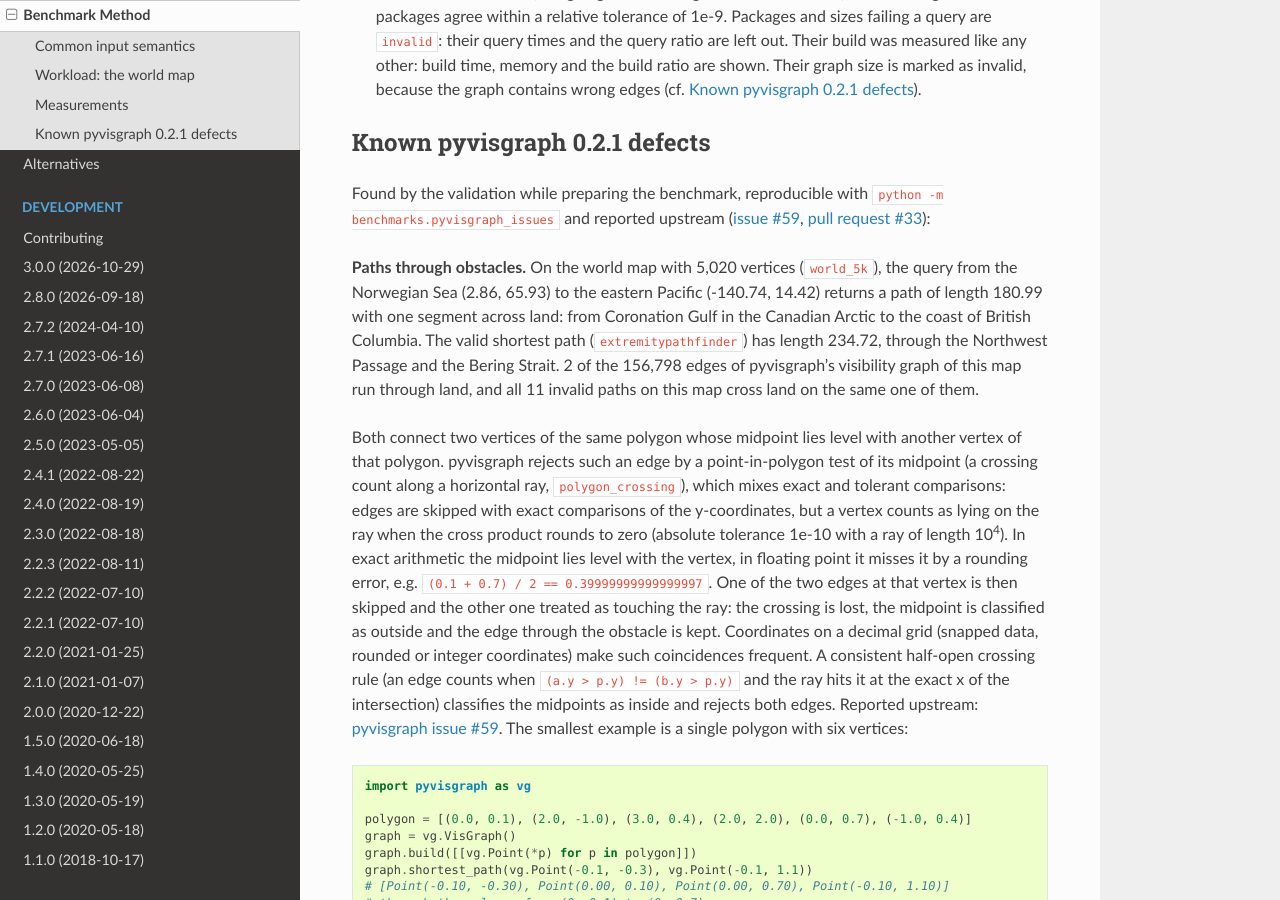
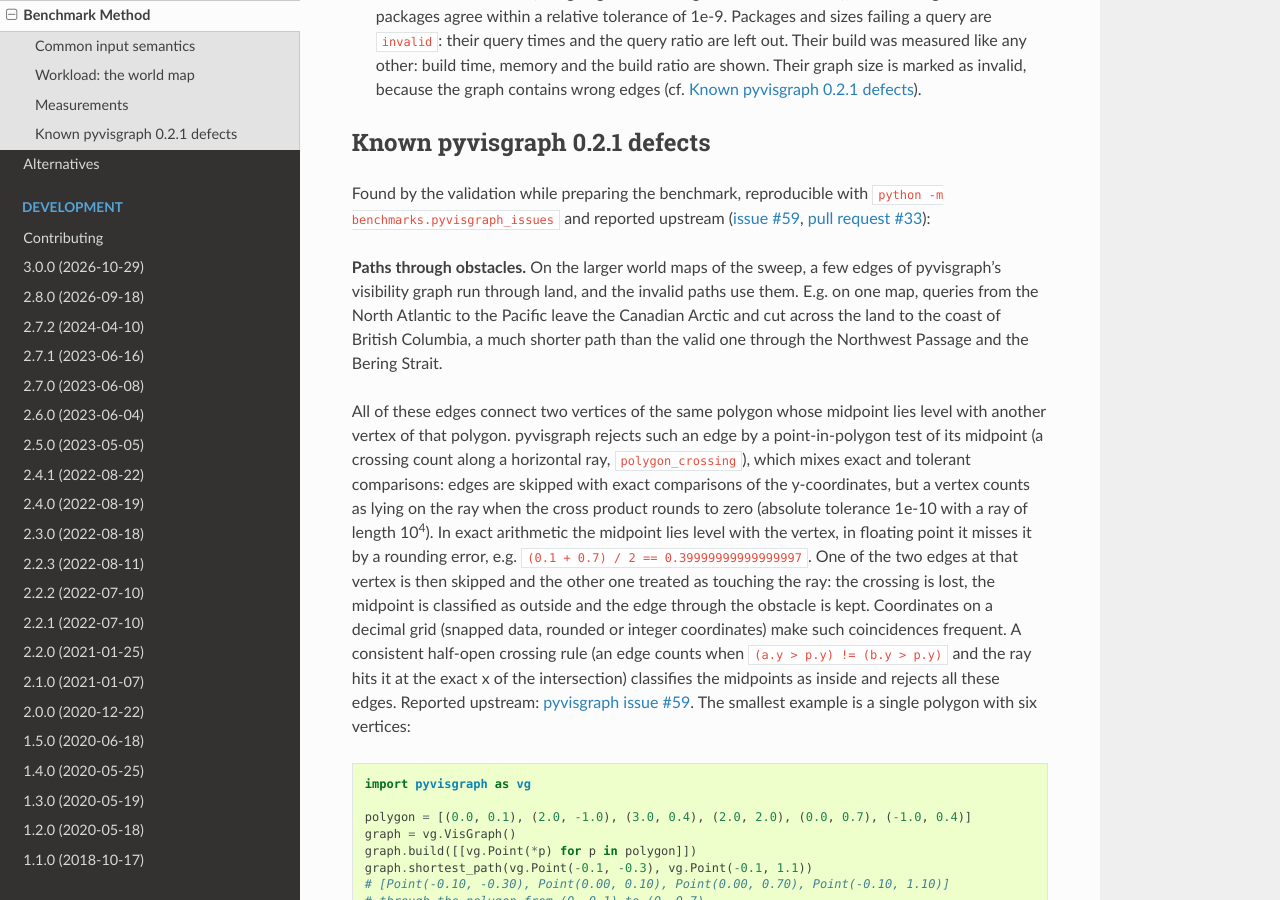
Before and after one commit to jannikmi/extremitypathfinder, a Sphinx documentation site: the page built from docs/7_benchmark_method.rst, in a window 1280 px wide and 900 px high, scrolled down 2966 px. Built offline with Sphinx 7.4.7 and the Read the Docs theme 3.1.0, drawn with Linux system fonts in a browser that asks for light colours.

Commit message:
docs: qualitative benchmark claims, larger maps than pyvisgraph
- pyvisgraph defects: the paths through obstacles without measured lengths and counts
- performance page: extremitypathfinder builds larger maps (earlier full run with larger maps),
  the scope names one machine and one type of map
- paper: performance stated qualitatively; the paper guide states this rule

Co-Authored-By: Claude Opus 5.5 <noreply@anthropic.com>

```diff
--- a/docs/7_benchmark_method.rst
+++ b/docs/7_benchmark_method.rst
@@ -129,14 +129,12 @@ Found by the validation while preparing the benchmark, reproducible with
 .. benchmark-derived: the figures of the defects (from ``benchmarks.pyvisgraph_issues`` and the cleaned map). Update this text with every full benchmark run
    (docs/contributing/performance.md, "After a full run").
 
-**Paths through obstacles.** On the world map with 5,020 vertices (``world_5k``),
-the query from the Norwegian Sea (2.86, 65.93) to the eastern Pacific (-140.74, 14.42) returns a path of length 180.99
-with one segment across land: from Coronation Gulf in the Canadian Arctic to the coast of British Columbia.
-The valid shortest path (``extremitypathfinder``) has length 234.72, through the Northwest Passage and the Bering Strait.
-2 of the 156,798 edges of pyvisgraph's visibility graph of this map run through land,
-and all 11 invalid paths on this map cross land on the same one of them.
+**Paths through obstacles.** On the larger world maps of the sweep, a few edges of pyvisgraph's visibility graph
+run through land, and the invalid paths use them. E.g. on one map, queries from the North Atlantic to the Pacific
+leave the Canadian Arctic and cut across the land to the coast of British Columbia,
+a much shorter path than the valid one through the Northwest Passage and the Bering Strait.
 
-Both connect two vertices of the same polygon whose midpoint lies level with another vertex of that polygon.
+All of these edges connect two vertices of the same polygon whose midpoint lies level with another vertex of that polygon.
 pyvisgraph rejects such an edge by a point-in-polygon test of its midpoint
 (a crossing count along a horizontal ray, ``polygon_crossing``), which mixes exact and tolerant comparisons:
 edges are skipped with exact comparisons of the y-coordinates, but a vertex counts as lying on the ray
@@ -147,7 +145,7 @@ One of the two edges at that vertex is then skipped and the other one treated as
 the crossing is lost, the midpoint is classified as outside and the edge through the obstacle is kept.
 Coordinates on a decimal grid (snapped data, rounded or integer coordinates) make such coincidences frequent.
 A consistent half-open crossing rule (an edge counts when ``(a.y > p.y) != (b.y > p.y)``
-and the ray hits it at the exact x of the intersection) classifies the midpoints as inside and rejects both edges.
+and the ray hits it at the exact x of the intersection) classifies the midpoints as inside and rejects all these edges.
 Reported upstream: `pyvisgraph issue #59 <https://github.com/TaipanRex/pyvisgraph/issues/59>`__.
 The smallest example is a single polygon with six vertices:
 
```
Also changed, not shown: docs/7_performance.rst (+9 -4 lines), docs/contributing/paper.md (+4 -2 lines), docs/contributing/performance.md (+1 -1 lines), paper/paper.md (+9 -10 lines).
